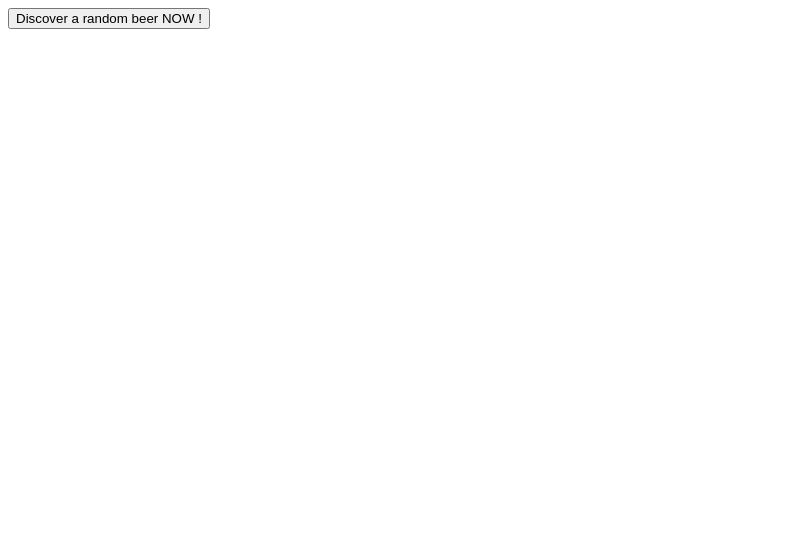
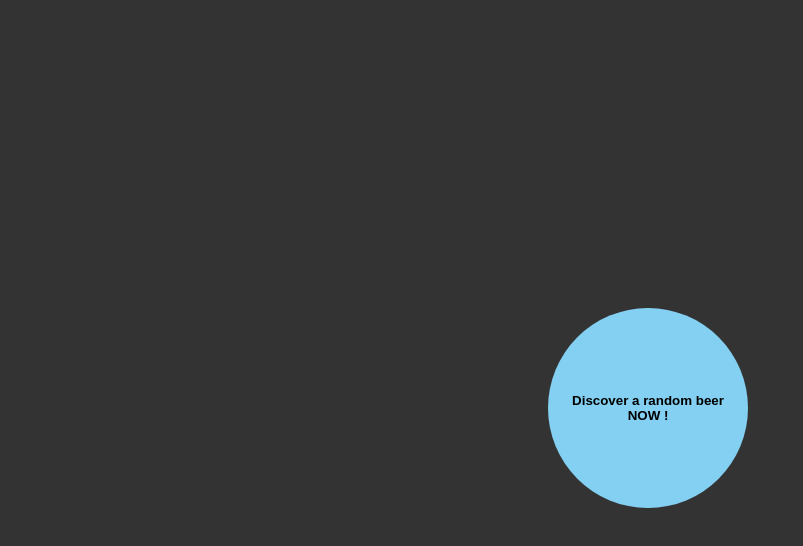
Before and after one commit to Naillik13/AWS-random-beer, a plain HTML site: page index.html in a window 1280 px wide. Shown: the whole page, without its empty margins (0-803 px from the left). Drawn offline with nearby package versions, Linux system fonts and the light colour scheme.

Commit message:
[FEAT] Add css

```diff
--- a/index.html
+++ b/index.html
@@ -4,14 +4,47 @@
     <meta charset="UTF-8">
     <title>Discover a random beer</title>
     <script src="https://ajax.googleapis.com/ajax/libs/jquery/3.5.1/jquery.min.js"></script>
+    <style>
+        html, body {
+            height: 100%;
+            width: 100%;
+            background-color: #333;
+        }
+        body, #container {
+            display: flex;
+            justify-content: center;
+            align-items: center;
+            flex-direction: column;
+        }
+        #container {
+            background-color: #83d0f2;
+            border-radius: 50%;
+            font-family: "Open Sans";
+            text-transform: uppercase;
+            color: #333;
+            width: 200px;
+            height: 200px;
+        }
+        #newRandomBeer {
+            background: none;
+            border: none;
+            font-weight: bold;
+        }
+        #newRandomBeer:focus {
+            border:none;
+            outline: none;
+            color: #2d639c;
+        }
+        #newRandomBeer:hover {
+            color: #2d639c;
+        }
+    </style>
 </head>
 <body>
 
-    <div>
+    <div id="container">
         <button id="newRandomBeer">Discover a random beer NOW !</button>
-    </div>
-    <div id="randomBeer">
-
+        <div id="randomBeer"></div>
     </div>
 <script>
     $(document).ready(function () {
```
